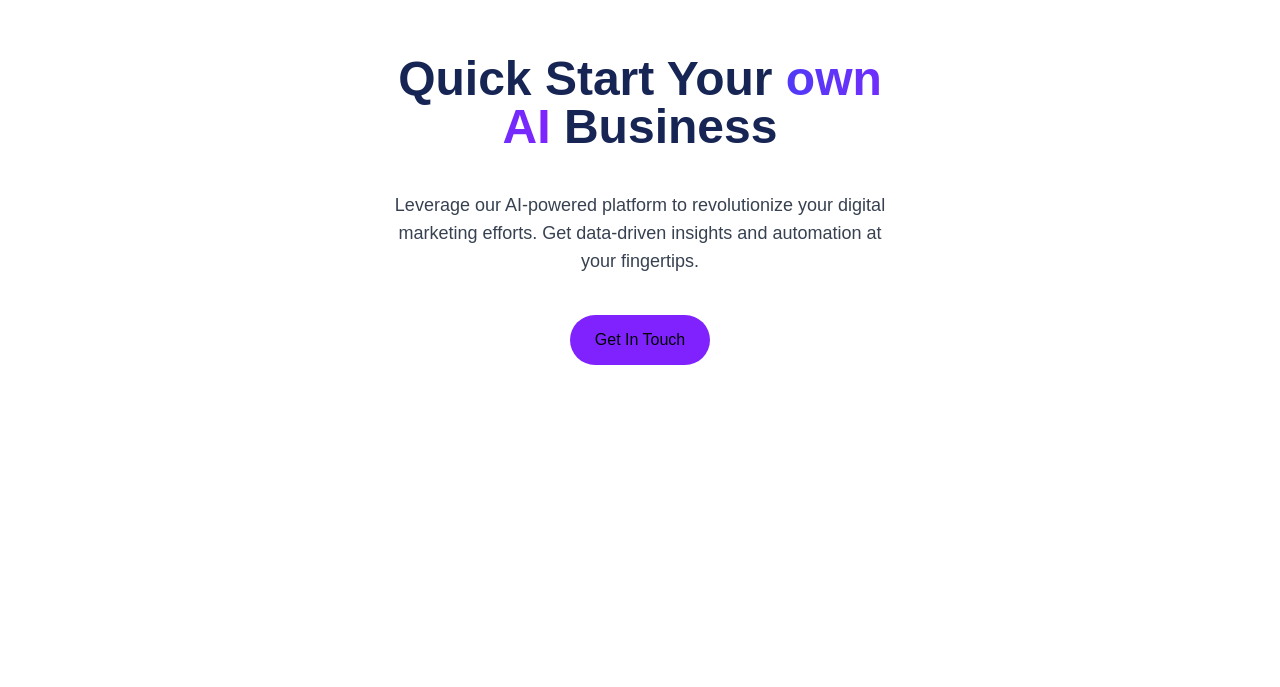
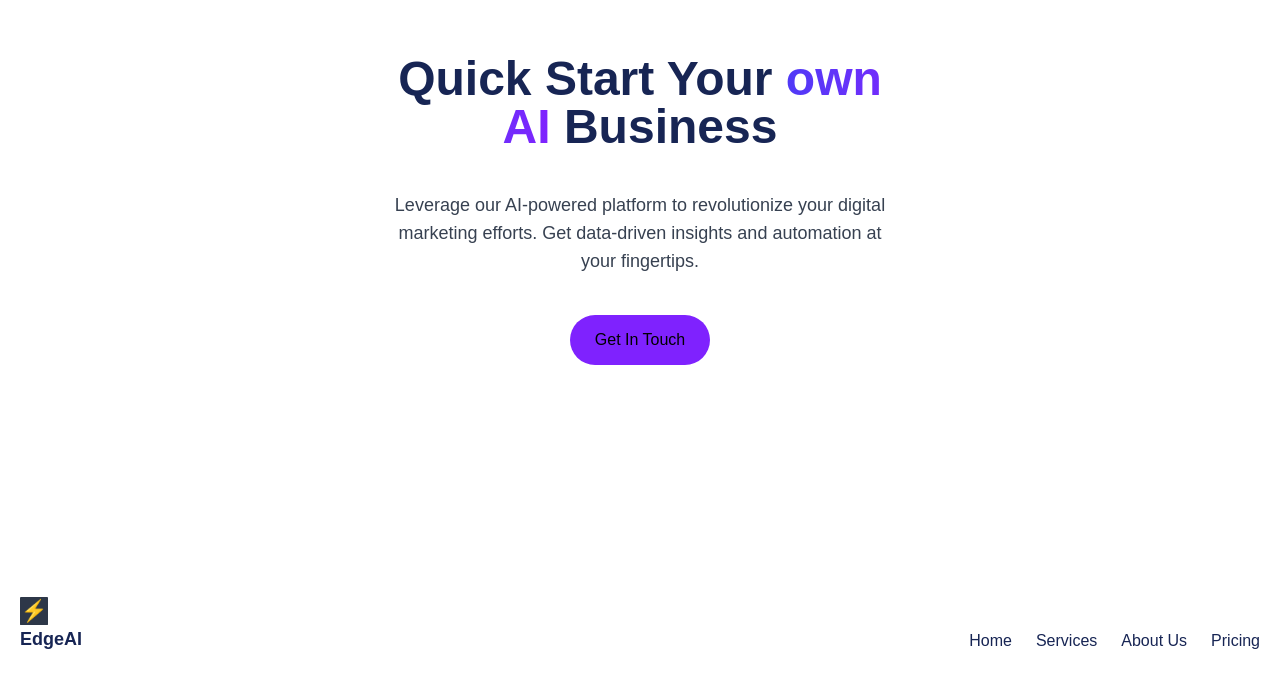
Before and after one commit to paskuvan/landing-react, a React (Vite) app: page / in a window 1280 px wide. Shown: the part 2877-3564 px from the top of the page. Before the commit the page ends 3362 px from the top, so only its background shows below. Built offline with nearby package versions, Linux system fonts and the light colour scheme.

Commit message:
Implement Footer

```diff
--- a/src/components/elements/Footer.tsx
+++ b/src/components/elements/Footer.tsx
@@ -1,3 +1,26 @@
+import { Container } from "../shared/Container";
+import logo from "../../assets/icon.svg";
+import { navItems } from "./Navbar";
+import { NavItem } from "../shared/NavItem";
+
+
 export const Footer = () => {
-    return <></>;
+    return (
+        <footer className="relative pt-28 rounded-t-3xl bg-box-bg">
+            <Container className="pb-8">
+                <div className="flex flex-col md:flex-row justify-between items-center">
+                    <div className="pb-8">
+                        <img src={logo} alt="Edge AI logo" className="w-7 h-7"/>
+                        <span className="text-lg font-semibold text-heading-1">EdgeAI</span>
+                    </div>
+
+                <ul className="flex gap-6 text-heading-1">
+                    {navItems.map((item, key) => (
+                        <NavItem key={key} href={item.href} text={item.text} />
+                    ))}
+                </ul>
+                </div>
+            </Container>
+        </footer>
+    );
 };
```
